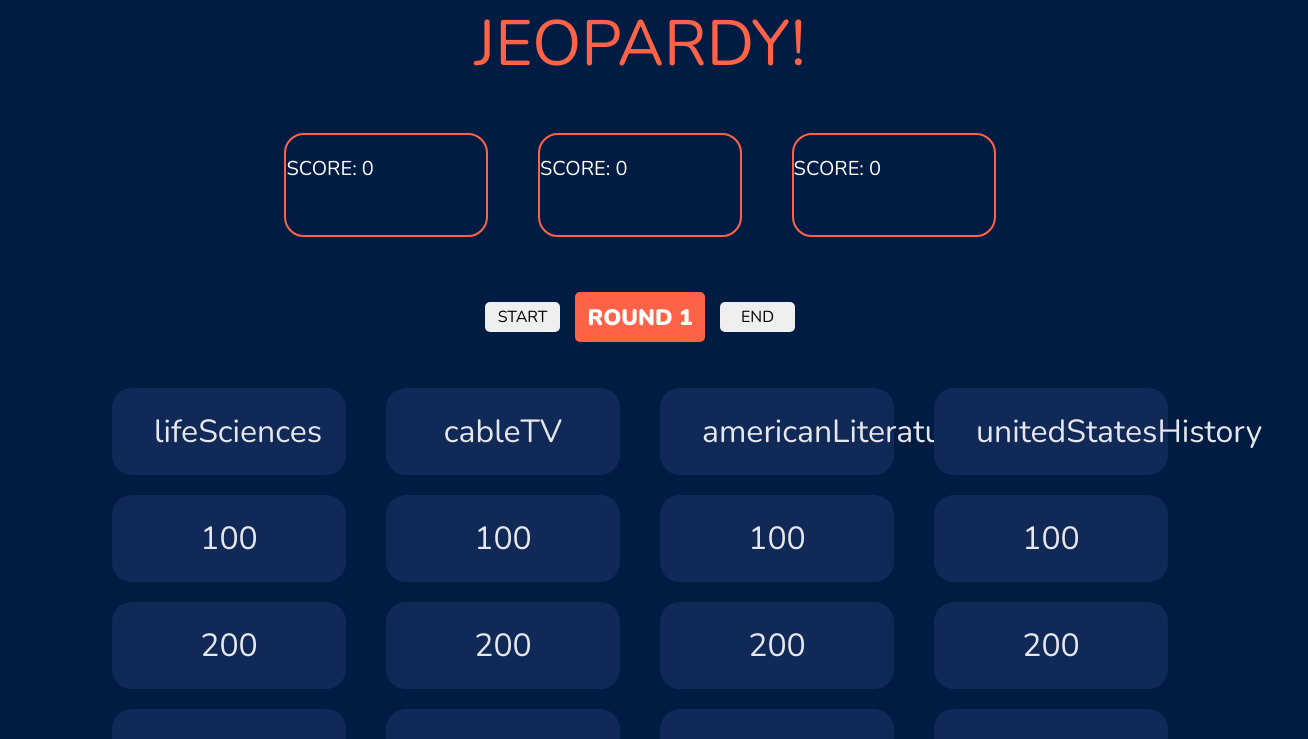
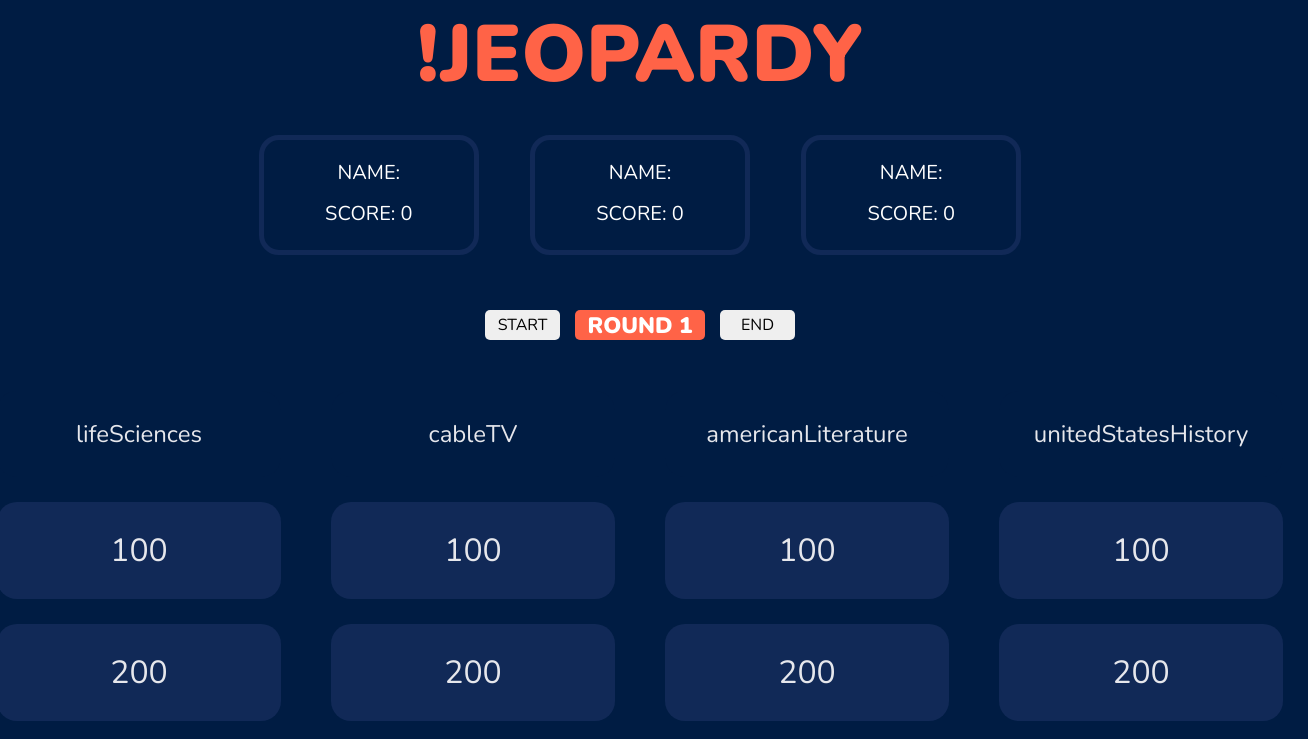
Before and after one commit to hillstew/jeopardy, a website: page index.html in a window 1280 px wide. Both pictures are taken after a click on the button "START". Shown: the top 739 px of the page, 1308 px wide, since content can reach past the window. Drawn offline with nearby package versions, Linux system fonts and the light colour scheme.

Commit message:
Finish card styling and fix linting errors

```diff
--- a/index.html
+++ b/index.html
@@ -1,35 +1,31 @@
 <!DOCTYPE html>
 <html>
 <head>
-  <title>JEOPARDY!</title>
+  <title>!JEOPARDY</title>
   <link rel="stylesheet" type="text/css" href="styles.css">
   <link href="https://fonts.googleapis.com/css?family=Nunito:400,900" rel="stylesheet">
+  <script src="https://code.jquery.com/jquery-3.3.1.min.js"
+  integrity="sha256-FgpCb/KJQlLNfOu91ta32o/NMZxltwRo8QtmkMRdAu8="
+  crossorigin="anonymous"></script>
 </head>
 <body>
-  <div class="question-window">
-    <p class="question-clue"></p>
-    <div class="question-div">
-      <input class="answer-input" type="text" name="Answer" placeholder=" ENTER YOUR ANSWER HERE">
-      <button class="answer-btn">SUBMIT</button>
-    </div>
-  </div>
-  <header>JEOPARDY!</header>
-  <section class="players-list">
+  <header>!JEOPARDY</header>
+  <section class="players-section">
     <div class="player-cards">
-      <p class="player-one-card">NAME: Hillary</p>
+      <p class="player-one-card"></p>
       <p class="player-one-score players-scoreCards"></p>
     </div>
-      <input class='player-one players' placeholder="PLAYER 1" name="Player 1">
+    <input class="player-one players" placeholder="PLAYER 1" name="Player 1">
     <div class="player-cards">
-      <p class="player-two-card">NAME: Hillary</p>
+      <p class="player-two-card"></p>
       <p class="player-two-score players-scoreCards"></p>
     </div>
-      <input class='player-two players' placeholder="PLAYER 2" name="Player 2">
+    <input class="player-two players" placeholder="PLAYER 2" name="Player 2">
     <div class="player-cards">
-      <p class="player-three-card">NAME: Hillary</p>
-      <p class="player-three-score players-scorescoreCards"></p>
+      <p class="player-three-card"></p>
+      <p class="player-three-score players-scoreCards"></p>
     </div>
-      <input class='player-three players' placeholder="PLAYER 3" name="Player 3">
+    <input class="player-three players" placeholder="PLAYER 3" name="Player 3">
   </section>
   <div class="btn-wrap" role="button wrapper for styling">
     <button class="start-btn">START</button>
@@ -70,17 +66,16 @@
     <li class="question-cards">500</li>
   </ul>
 </section>
-
-
+  <div class="question-window">
+    <p class="question-clue"></p>
+    <div class="question-div">
+      <input class="question-answer-input" type="text" name="Answer" placeholder=" ENTER YOUR ANSWER HERE">
+      <button class="answer-btn">SUBMIT</button>
+    </div>
+  </div>
 </body>
-
-
-  <script src="https://code.jquery.com/jquery-3.3.1.min.js"
-  integrity="sha256-FgpCb/KJQlLNfOu91ta32o/NMZxltwRo8QtmkMRdAu8="
-  crossorigin="anonymous"></script>
   <script type="text/javascript" src="javascript/dataset.js"></script>
   <script type="text/javascript" src="javascript/domUpdates.js"></script>
-  <script type="text/javascript" src="javascript/Round.js"></script>
   <script type="text/javascript" src="javascript/Player.js"></script>
   <script type="text/javascript" src="javascript/Game.js"></script>
   <script type="text/javascript" src="javascript/Question.js"></script>
--- a/javascript/Game.js
+++ b/javascript/Game.js
@@ -18,9 +18,9 @@
     let playerOne = $('.player-one').val();
     let playerTwo = $('.player-two').val();
     let playerThree = $('.player-three').val();
-    player1 = new Player(playerOne, true);
-    player2 = new Player(playerTwo, false);
-    player3 = new Player(playerThree, false);
+    let player1 = new Player(playerOne, true);
+    let player2 = new Player(playerTwo, false);
+    let player3 = new Player(playerThree, false);
     this.players.push(player1, player2, player3)
     domUpdates.displayPlayers(player1, player2, player3)
     domUpdates.displayScore(player1, player2, player3)
@@ -45,7 +45,6 @@
     this.players[currentIndex].turn = false;
     if ((currentIndex + 1) >= this.players.length) {
       currentIndex = 0;
-
     } else {
       currentIndex += 1;
     }
@@ -65,13 +64,12 @@
   }
 
   matchQuestion(category, pointValue) {
-   this.matchedQuestion = this.questions.find(question => {
+    this.matchedQuestion = this.questions.find(question => {
       return question.pointValue === pointValue
           && question.categoryId === data.categories[category]
     });
-        $('.question-window').css('z-index', '1');
-        $('.question-clue').text(this.matchedQuestion.question);
-   console.log(this.matchedQuestion)
+    $('.question-window').css('z-index', '1');
+    $('.question-clue').text(this.matchedQuestion.question);
   }
 }
 
--- a/javascript/Player.js
+++ b/javascript/Player.js
@@ -5,10 +5,6 @@
     this.turn = turn;
   }
 
-  submitAnswer() {
-  }
-
   submitWager() {
-
   }
 }
--- a/javascript/Question.js
+++ b/javascript/Question.js
@@ -10,15 +10,14 @@
     let currentPlayer = game.players.find(player => {
       return player.turn;
     })
-    if ($('.answer-input').val() === this.answer){
-    currentPlayer.score += this.pointValue;
+    if ($('.question-answer-input').val() === this.answer) {
+      currentPlayer.score += this.pointValue;
     } else {
       currentPlayer.score -= this.pointValue;
     }
     $('.question-window').css('z-index', '-1');
     game.changePlayer(currentPlayer)
   }
-
 }
 
 class DailyDouble extends Question {
--- a/javascript/domUpdates.js
+++ b/javascript/domUpdates.js
@@ -7,9 +7,9 @@
   displayPlayers(player1, player2, player3) {
     domUpdates.hideInputs();
     domUpdates.displayCards();
-    $('.player-one-card').text(player1.name);
-    $('.player-two-card').text(player2.name);
-    $('.player-three-card').text(player3.name);
+    $('.player-one-card').text(`NAME: ${player1.name}`);
+    $('.player-two-card').text(`NAME: ${player2.name}`);
+    $('.player-three-card').text(`NAME: ${player3.name}`);
   },
   displayScore(player1, player2, player3) {
     $('.player-one-score').text(`SCORE: ${player1.score}`)
@@ -25,7 +25,6 @@
   displayCards() {
     $('.player-cards').css('display', 'inline');
   }
-
 }
 
 
--- a/javascript/scripts.js
+++ b/javascript/scripts.js
@@ -1,12 +1,9 @@
 let game = new Game();
-let player1;
-let player2;
-let player3;
 
 $('.start-btn').on('click', () => {
   game.start();
   game.createPlayers();
-})
+});
 
 $('.categories').on('click', (e) => {
   let category = $(e.target).siblings('.category-cards').text();
@@ -14,9 +11,9 @@
   game.matchQuestion(category, pointValue);
 });
 
-$('.answer-btn').on('click', (e) => {
+$('.answer-btn').on('click', () => {
   game.matchedQuestion.checkAnswer()
-})
+});
 
 
 
--- a/styles.css
+++ b/styles.css
@@ -7,31 +7,48 @@
 header {
   color: tomato;
   text-align: center;
-  font-size: 4em;
+  font-size: 5em;
+  font-weight: 900;
+}
+
+section {
+  background-color: #001C43;
+  display: flex;
+  justify-content: center;
 }
 
 .player-cards {
-  border: 2px solid tomato;
   border-radius: 20px;
+  border: 5px solid #112957;
   color: #FFFFFF;
   display: none;
   font-size: 20px;
   height: 100px;
   margin: 2%;
+  padding: 5px;
   width: 200px;
 }
 
-.categories {
-  list-style-position: inside;
-  list-style: none;
-  padding-left: 0;
+.player-cards p {
+  margin: 14px;
+  text-align: center;
+}
+
+.players {
+  border: transparent;
+  border-radius: 5px;
+  font-size: 16px;
+  height: 30px;
+  margin: 0 50px;
+  padding-left: 5px;
 }
 
 .btn-wrap {
+  align-items: center;
   background-color: #001C43;
   display: flex;
   justify-content: center;
-  align-items: center;
+  padding-top: 20px;
 }
 
 .start-btn, .end-btn {
@@ -47,66 +64,15 @@
 .start-btn:hover,
 .end-btn:hover {
   cursor: pointer;
-  color: #FFFFFF
+  color: #FFFFFF;
 }
 
 .start-btn:hover {
-  background-color: green
+  background-color: green;
 }
 
 .end-btn:hover {
   background-color: red;
-}
-
-.category-cards {
-  font-size: 1.2em;
-}
-
-.question-cards {
-  background-color: #112957;
-  border-radius: 20px;
-  border: 2px solid transparent;
-  color: #e6e7ec;
-  font-size: 2em;
-  margin: 20px 20px;
-  padding: 20px 40px;
-  text-align: center;
-  width: 200px;
-}
-
-.categories li {
-  background-color: #112957;
-  border-radius: 20px;
-  border: 2px solid transparent;
-  color: #e6e7ec;
-  font-size: 2em;
-  margin: 20px 20px;
-  padding: 20px 40px;
-  text-align: center;
-  width: 150px;
-}
-
-.question-cards:hover {
-  border: 2px solid #ff7072;
-  color: #ff7072;
-  cursor: pointer;
-}
-
-.players-list {
-  display: flex;
-  font-size: 1.2em;
-  justify-content: center;
-  margin: 20px;
-}
-
-.players {
-  border: transparent;
-  border-radius: 5px;
-  /*display: none;*/
-  font-size: 16px;
-  height: 30px;
-  margin: 0 50px;
-  padding-left: 5px;
 }
 
 .round-display {
@@ -115,17 +81,40 @@
   color: #FFFFFF;
   font-size: 1.4em;
   font-weight: 900;
-  height: 40px;
+  height: 30px;
   margin: 10px;
-  padding-top: 10px;
   text-align: center;
   width: 130px;
 }
 
-section {
+.categories {
+  list-style-position: none;
+  list-style: none;
+  padding-left: 0;
+}
+
+.question-cards,
+.category-cards {
+  background-color: #112957;
+  border-radius: 20px;
+  border: 2px solid transparent;
+  color: #e6e7ec;
+  font-size: 2em;
+  margin: 25px 25px;
+  padding: 25px 25px;
+  text-align: center;
+  width: 230px;
+}
+
+.category-cards {
   background-color: #001C43;
-  display: flex;
-  justify-content: center;
+  font-size: 1.5em;
+}
+
+.question-cards:hover {
+  border: 2px solid #ff7072;
+  color: #ff7072;
+  cursor: pointer;
 }
 
 .question-window {
@@ -143,10 +132,6 @@
   z-index: -1;
 }
 
-.question-div {
-  display: flex;
-}
-
 .question-clue {
   color: #112957;
   display: block;
@@ -157,7 +142,11 @@
   text-align: center;
 }
 
-.answer-input {
+.question-div {
+  display: flex;
+}
+
+.question-answer-input {
   border: none;
   border-top-left-radius: 20px;
   border-bottom-left-radius: 20px;
```
Also changed, not shown: javascript/Round.js (deleted, +0 -14 lines), test/Game-test.js (+1 -1 lines), test/Question-test.js (+15 -0 lines), test/Round-test.js (deleted, +0 -18 lines), test/domUpdates-test.js (+31 -0 lines), 1 other file.
